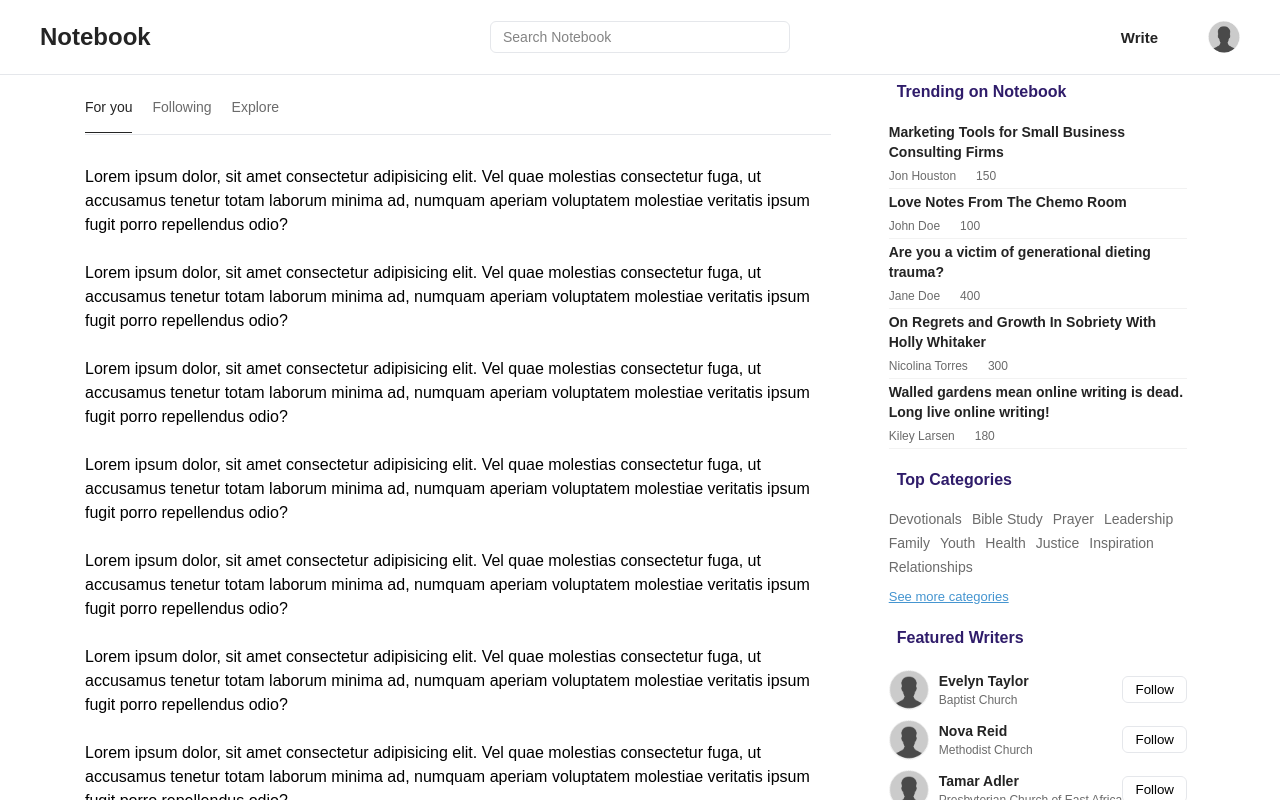
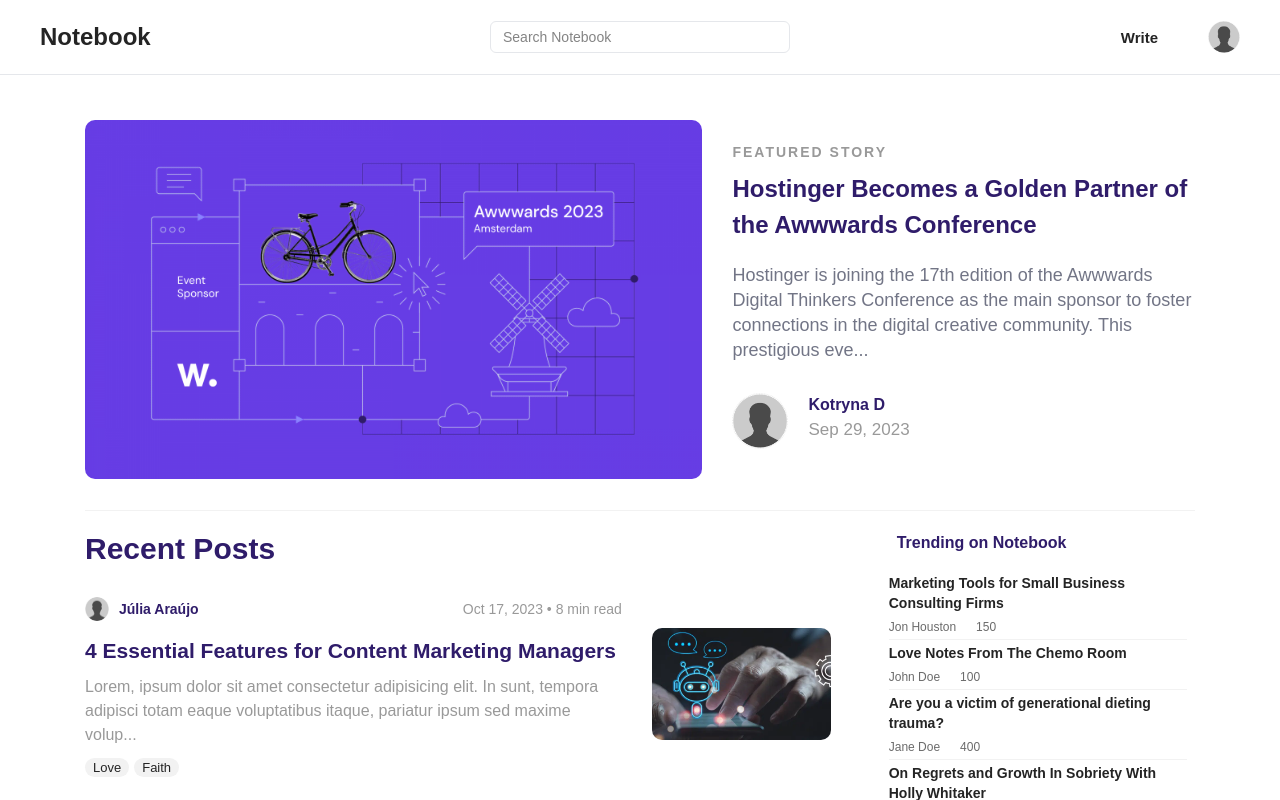
Before and after one commit to Wolleys/notebook, a Next.js app: page / in a window 1280 px wide. Shown: the top 800 px of the page. Built offline with nearby package versions, Linux system fonts and the light colour scheme; a web font is replaced by a local one.

Commit message:
Add feeds page component

```diff
--- /dev/null
+++ b/app/(website)/feed/feed.module.css
@@ -0,0 +1,8 @@
+.container {
+  padding-top: 5rem;
+}
+
+.main {
+  gap: 50px;
+  display: flex;
+}
--- a/app/home.tsx
+++ b/app/home.tsx
@@ -5,11 +5,9 @@
 import SideBarMenu from "@/components/sideBarMenu";
 
 const Home: FC = () => {
-  const status = true;
-
   return (
     <div className={styles.container}>
-      {!status ? <Featured /> : null}
+      <Featured />
       <main className={styles.main}>
         <PostsList />
         <SideBarMenu />
--- a/components/feedsTab/feedstab.module.css
+++ b/components/feedsTab/feedstab.module.css
@@ -1,5 +1,5 @@
 .container {
-  flex: 1;
+  flex: 5;
 }
 
 .tabs {
--- a/components/feedsTab/index.tsx
+++ b/components/feedsTab/index.tsx
@@ -14,7 +14,7 @@
         <ul>
           <li>
             <Link
-              className={`${pathname === "/" ? styles.active : ""}`}
+              className={`${pathname === "/feed" ? styles.active : ""}`}
               href="/"
             >
               For you
--- a/components/postsList/index.tsx
+++ b/components/postsList/index.tsx
@@ -1,23 +1,14 @@
 import { FC } from "react";
 import Post from "../post";
-import FeedsTab from "../feedsTab";
 import styles from "./postslist.module.css";
 
 const PostsList: FC = () => {
-  const status = true;
-
   return (
     <div className={styles.container}>
-      {!status ? (
-        <>
-          <h2 className={styles.title}>Recent Posts</h2>
-          <div className={styles.posts}>
-            <Post />
-          </div>
-        </>
-      ) : (
-        <FeedsTab />
-      )}
+      <h2 className={styles.title}>Recent Posts</h2>
+      <div className={styles.posts}>
+        <Post />
+      </div>
     </div>
   );
 };
```
Also changed, not shown: app/(website)/feed/feed.tsx (added, +17 -0 lines), app/(website)/feed/page.tsx (added, +14 -0 lines).
